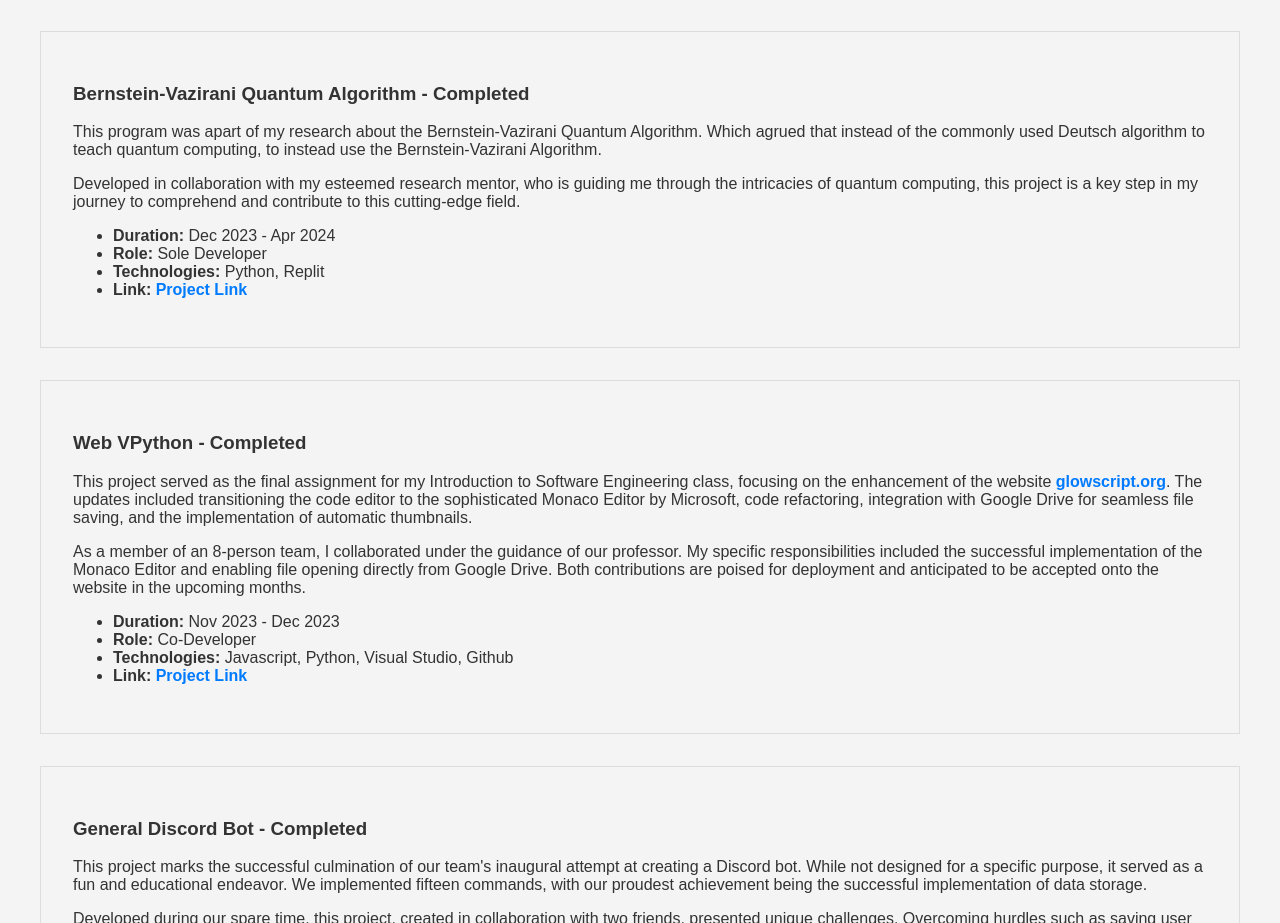
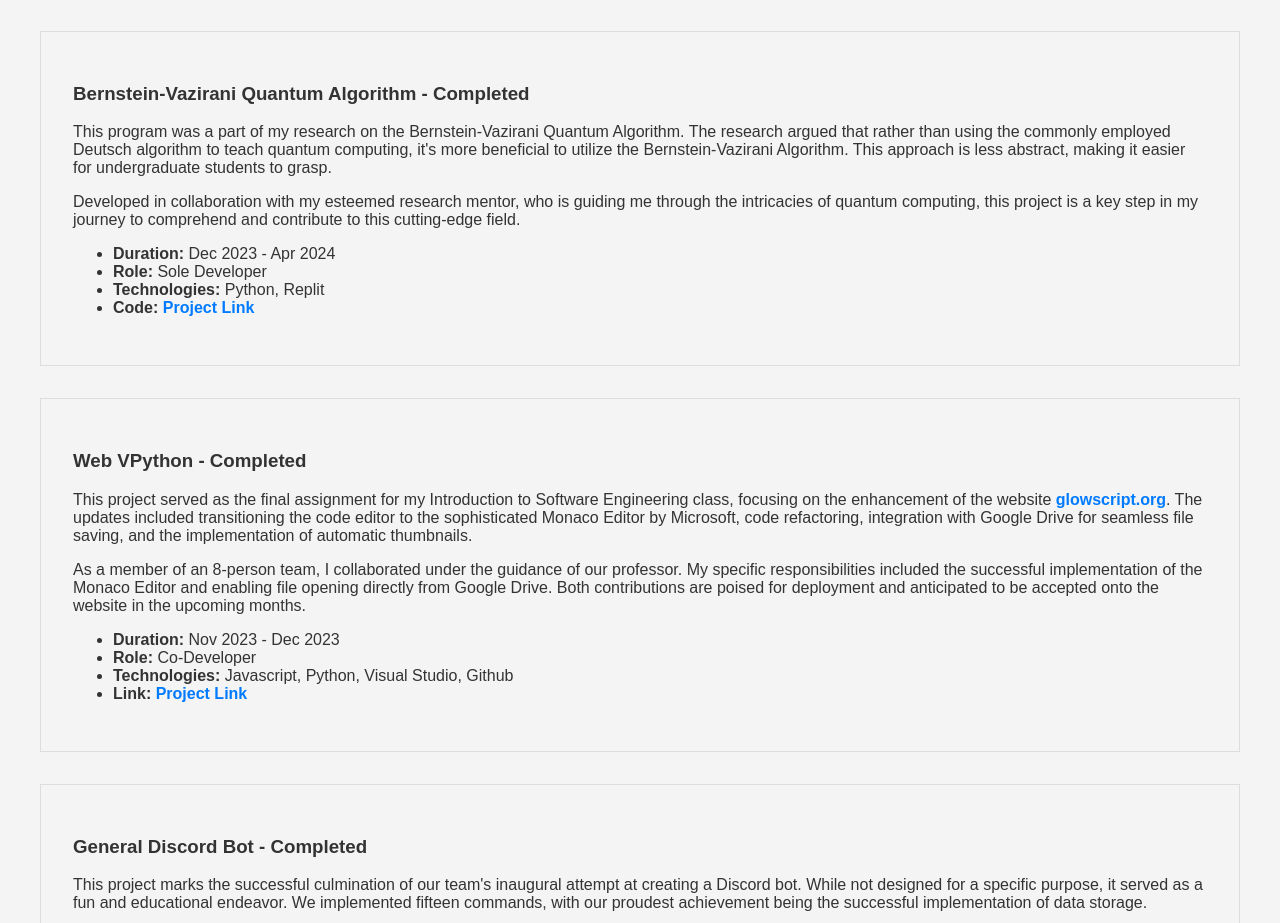
Before and after one commit to Ethan-Lohman/Ethan-Lohman.github.io, a website: page index.html in a window 1280 px wide. Shown: the part 1190-2113 px from the top of the page. Drawn offline with Linux system fonts and the light colour scheme.

Commit message:
Updated a project.

```diff
--- a/index.html
+++ b/index.html
@@ -86,14 +86,14 @@
 
             <div class="project">
                 <h3>Bernstein-Vazirani Quantum Algorithm - Completed</h3>
-                <p>This program was apart of my research about the Bernstein-Vazirani Quantum Algorithm. Which agrued that instead of the commonly used Deutsch algorithm to teach quantum computing, to instead use the Bernstein-Vazirani Algorithm.</p>
+                <p>This program was a part of my research on the Bernstein-Vazirani Quantum Algorithm. The research argued that rather than using the commonly employed Deutsch algorithm to teach quantum computing, it's more beneficial to utilize the Bernstein-Vazirani Algorithm. This approach is less abstract, making it easier for undergraduate students to grasp.</p>
                 <div class="details">
                     <p>Developed in collaboration with my esteemed research mentor, who is guiding me through the intricacies of quantum computing, this project is a key step in my journey to comprehend and contribute to this cutting-edge field.</p>
                     <ul>
                         <li><strong>Duration:</strong> Dec 2023 - Apr 2024</li>
                         <li><strong>Role:</strong> Sole Developer</li>
                         <li><strong>Technologies:</strong> Python, Replit</li>
-                        <li><strong>Link:</strong> <a href="https://replit.com/@EthanLohman1/Quantum-Computing-Research?v=1#main.py" target="_blank" rel="noopener noreferrer">Project Link</a></li>
+                        <li><strong>Code:</strong> <a href="https://replit.com/@EthanLohman1/Quantum-Computing-Research?v=1#main.py" target="_blank" rel="noopener noreferrer">Project Link</a></li>
                     </ul>
                 </div>
             </div>
```
